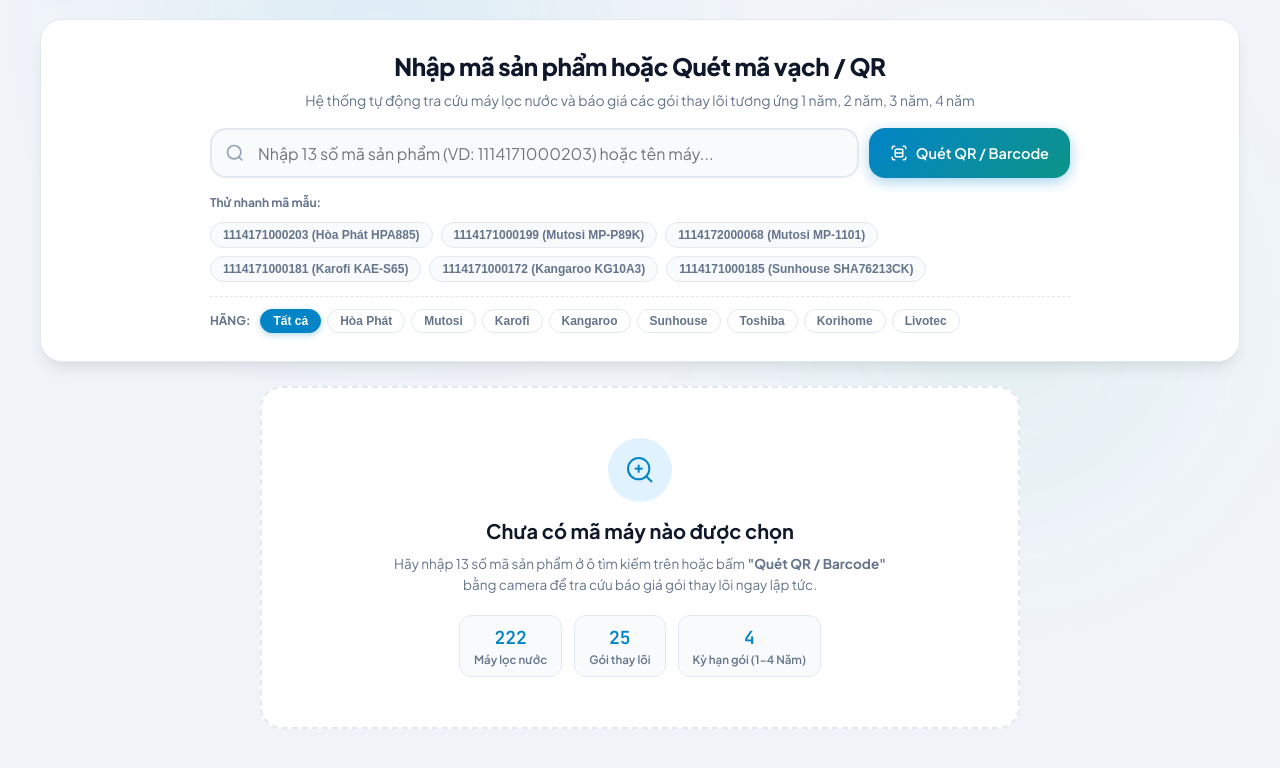
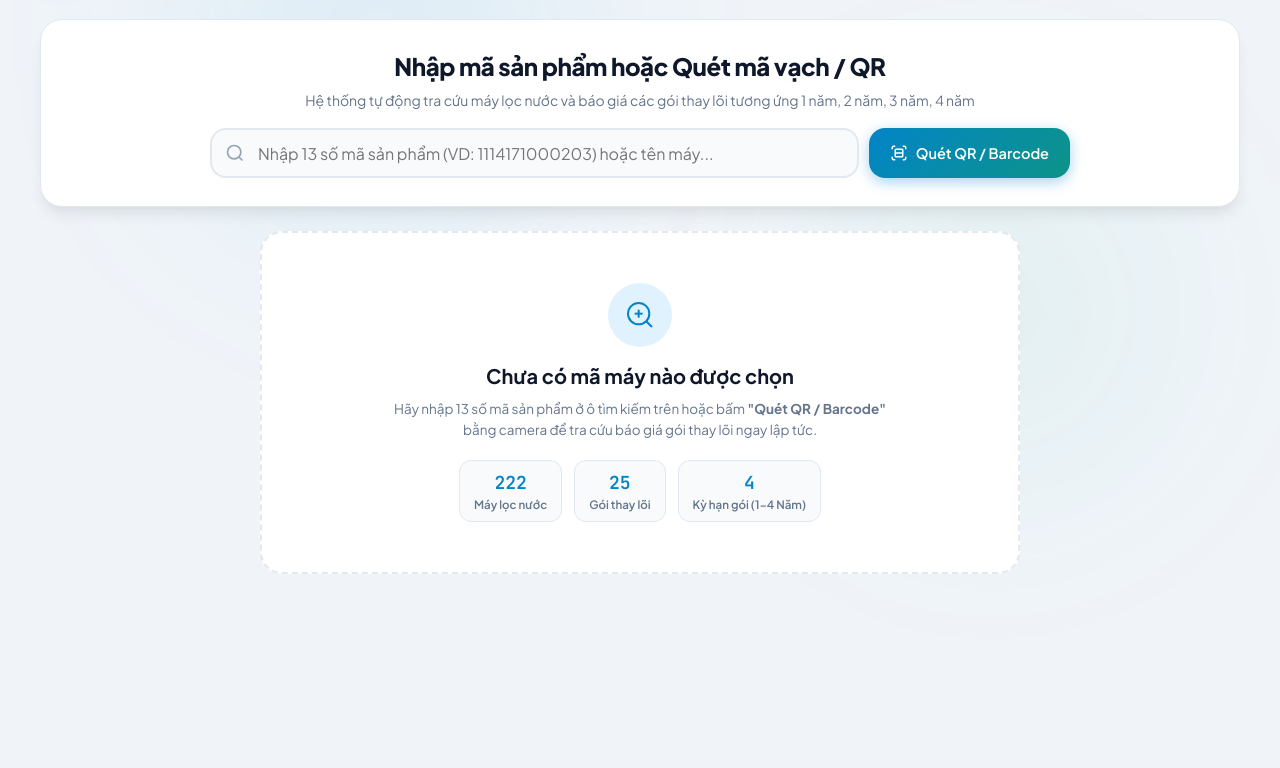
Before and after one commit to leevu221-lang/tra-cuu-loi-loc, a website: page index.html in a window 1280 px wide. Shown: the part 66-834 px from the top of the page. After the commit the page ends 800 px from the top, so only its background shows below. Drawn offline with Linux system fonts and the light colour scheme; no server answers.

Commit message:
fix: an the thu nhanh ma mau va thanh loc hang theo yeu cau

```diff
--- a/index.html
+++ b/index.html
@@ -144,8 +144,8 @@
         <!-- Autocomplete Suggestions Dropdown -->
         <div class="suggestions-dropdown" id="suggestionsDropdown" style="display: none;"></div>
 
-        <!-- Quick Sample Chips -->
-        <div class="quick-samples">
+        <!-- Quick Sample Chips (Ẩn theo yêu cầu) -->
+        <div class="quick-samples" style="display: none;">
           <span class="samples-label">Thử nhanh mã mẫu:</span>
           <div class="samples-list" id="sampleChipsList">
             <button class="chip" data-code="1114171000203">1114171000203 (Hòa Phát HPA885)</button>
@@ -157,8 +157,8 @@
           </div>
         </div>
 
-        <!-- Brand Filter Pills -->
-        <div class="brand-filter-bar">
+        <!-- Brand Filter Pills (Ẩn theo yêu cầu) -->
+        <div class="brand-filter-bar" style="display: none;">
           <span class="filter-label">Hãng:</span>
           <div class="brand-pills-list" id="brandPillsList">
             <button class="brand-pill active" data-brand="ALL">Tất cả</button>
--- a/style.css
+++ b/style.css
@@ -599,8 +599,9 @@ body.theme-dark #btnThemeToggle .icon-moon { display: none; }
   color: var(--text-muted);
 }
 
-/* Quick Samples - Responsive Scrollable Ribbon */
+/* Quick Samples - ẨN THEO YÊU CẦU */
 .quick-samples {
+  display: none !important;
   max-width: 860px;
   margin: 16px auto 0 auto;
   display: flex;
@@ -645,8 +646,9 @@ body.theme-dark #btnThemeToggle .icon-moon { display: none; }
   transform: translateY(0);
 }
 
-/* Brand Filter Bar */
+/* Brand Filter Bar - ẨN THEO YÊU CẦU */
 .brand-filter-bar {
+  display: none !important;
   max-width: 860px;
   margin: 14px auto 0 auto;
   display: flex;
```
